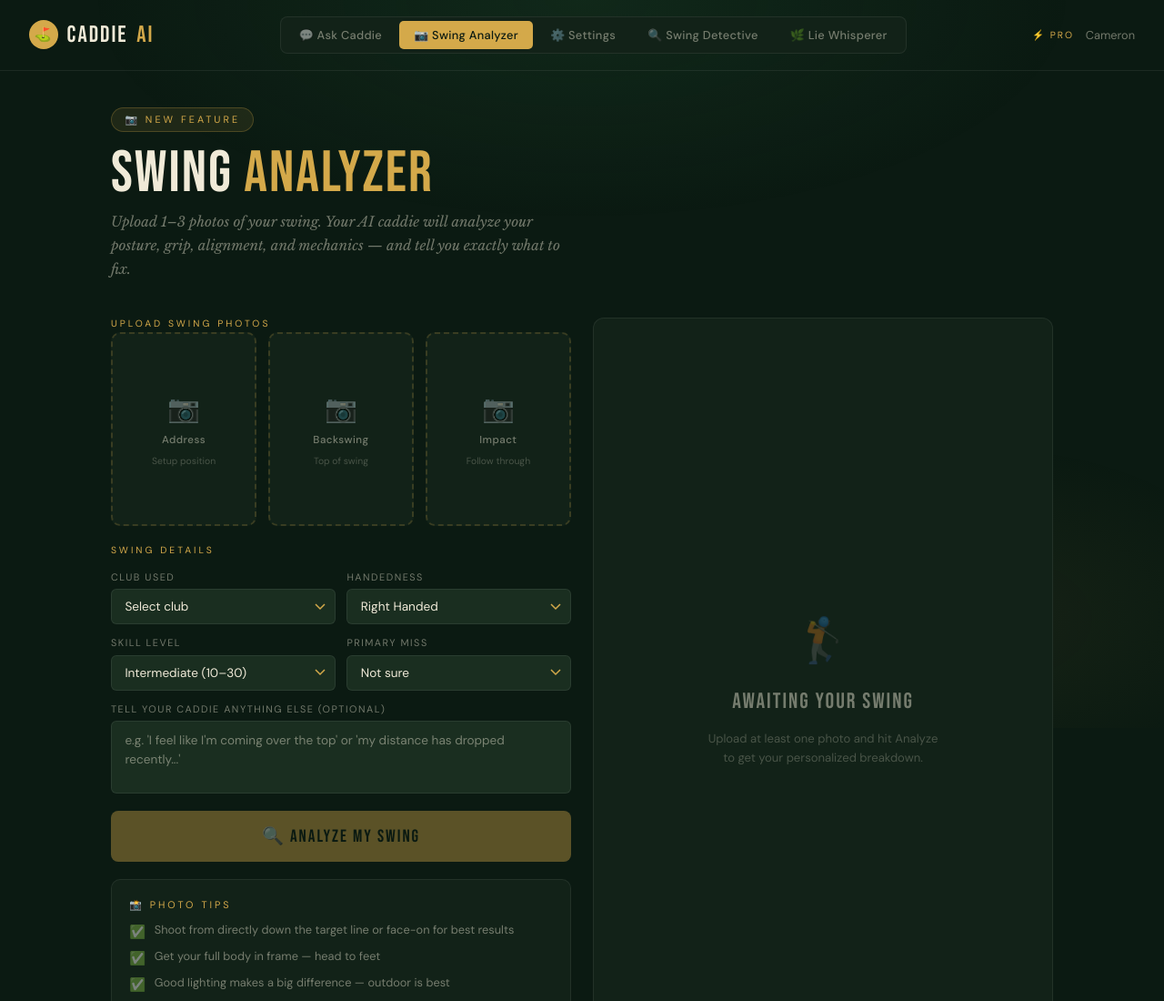
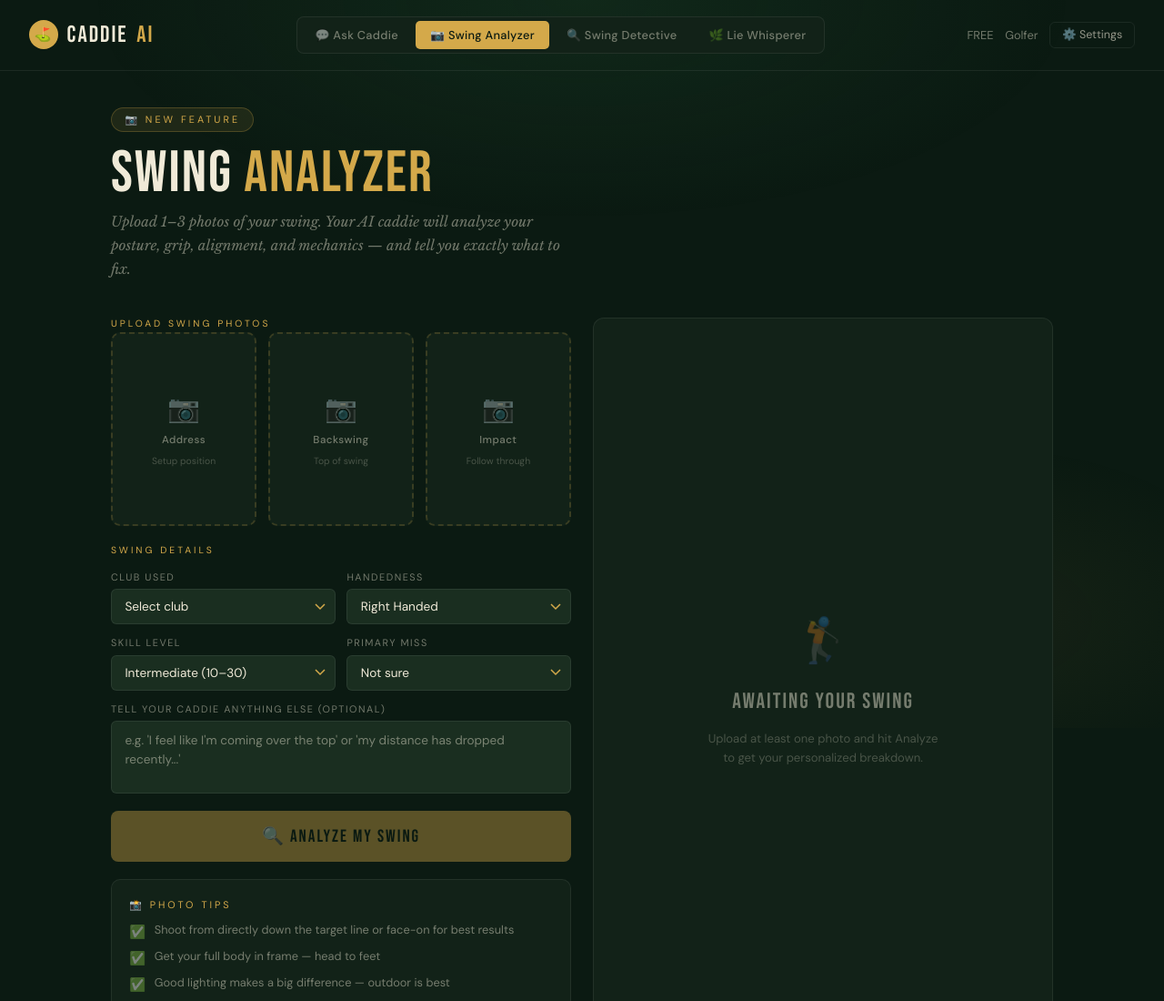
Before and after one commit to cameron200202cam-oss/caddie-ai, a website: page public/analyzer.html in a window 1280 px wide. Shown: the top 1100 px of the page at 91% size. Drawn offline with nearby package versions, Linux system fonts and the light colour scheme.

Commit message:
Add files via upload

```diff
--- a/public/analyzer.html
+++ b/public/analyzer.html
@@ -730,13 +730,13 @@
   <div class="nav-tabs">
     <button class="nav-tab" onclick="location.href='index.html'">💬 Ask Caddie</button>
     <button class="nav-tab active">📷 Swing Analyzer</button>
-    <button class="nav-tab" onclick="location.href='settings.html'">⚙️ Settings</button>
     <button class="nav-tab" onclick="location.href='swing-detective.html'">🔍 Swing Detective</button>
     <button class="nav-tab" onclick="location.href='lie-whisperer.html'">🌿 Lie Whisperer</button>
   </div>
-  <div class="nav-right">
-    <span style="color:var(--gold);font-size:0.65rem;letter-spacing:2px;text-transform:uppercase;">⚡ Pro</span>
-    <span>Cameron</span>
+  <div class="nav-right" id="navRight">
+    <span class="tier-badge tier-free" id="tierBadge">FREE</span>
+    <span id="navUserName">Golfer</span>
+    <button onclick="location.href='settings.html'" style="background:transparent;border:1px solid rgba(255,255,255,0.07);color:rgba(240,234,216,0.6);font-family:'DM Sans',sans-serif;font-size:0.78rem;padding:0.35rem 0.8rem;border-radius:6px;cursor:pointer;transition:all 0.2s;" onmouseover="this.style.borderColor='#d4a94a';this.style.color='#d4a94a'" onmouseout="this.style.borderColor='rgba(255,255,255,0.07)';this.style.color='rgba(240,234,216,0.6)'">⚙️ Settings</button>
   </div>
 </nav>
 
```
Also changed, not shown: public/index.html (+1 -1 lines), public/lie-whisperer.html (+1 -1 lines), public/settings.html (+1 -0 lines), public/swing-detective.html (+1 -1 lines).
